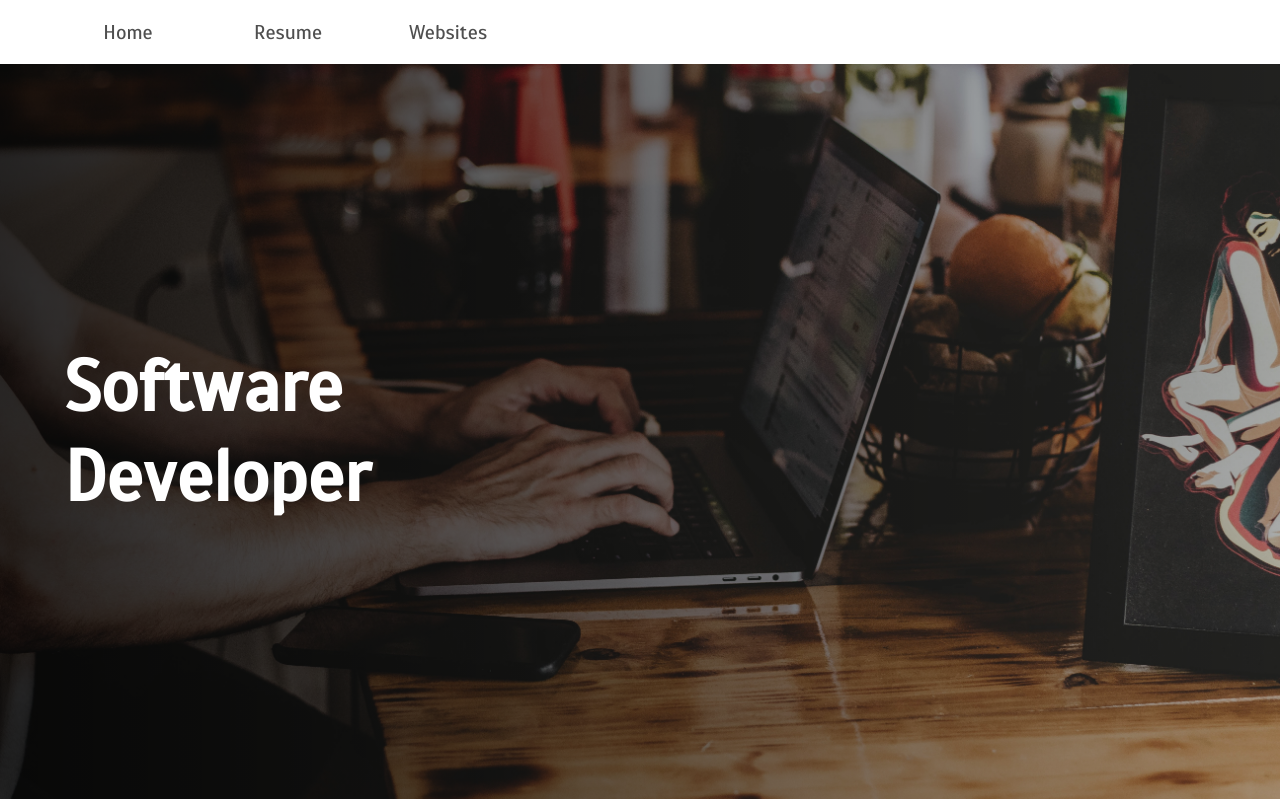
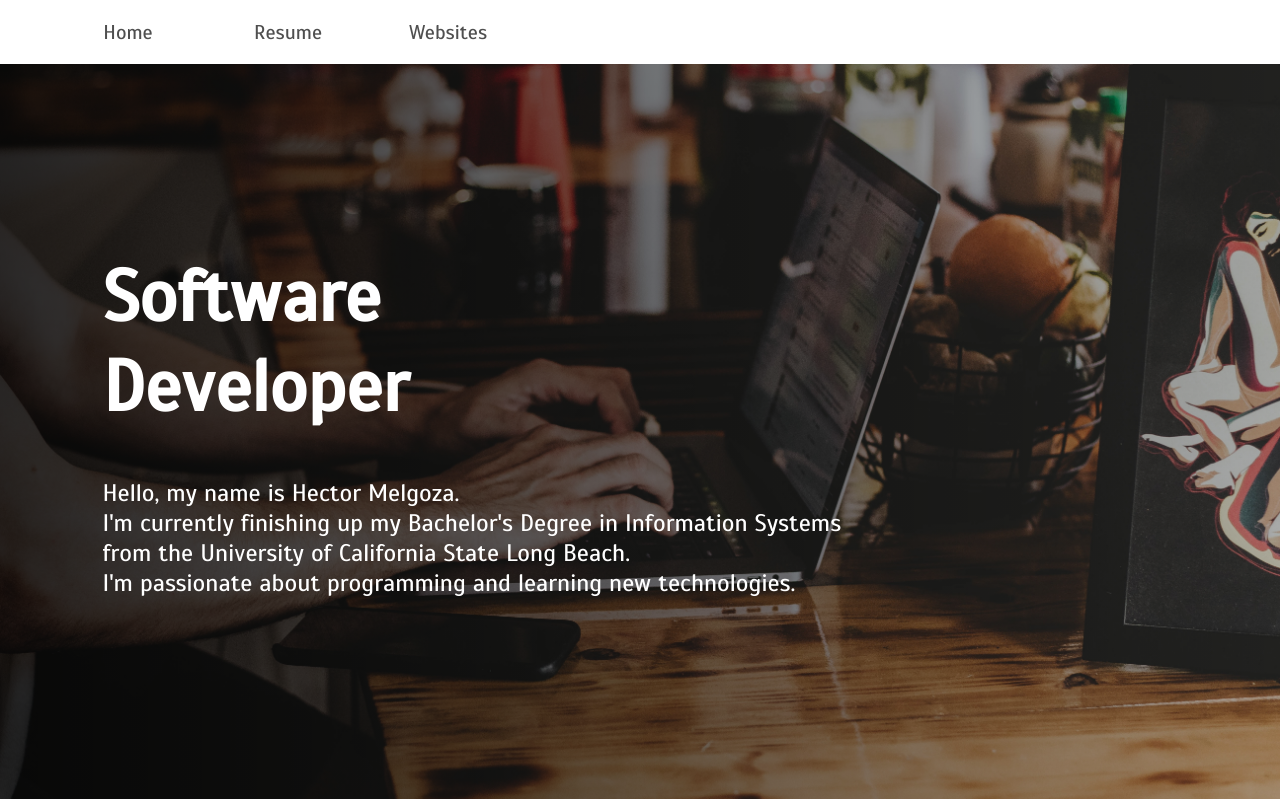
Before and after one commit to hectormelgoza/myportfolio, a PHP site: page / in a window 1280 px wide. Shown: the top 799 px of the page. Run offline with PHP 8.4, Linux system fonts and the light colour scheme; some web fonts are replaced.

Commit message:
added msg on index

```diff
--- a/index.html
+++ b/index.html
@@ -27,9 +27,15 @@
             </div>
 
             <div class="message-container">
+                <div class="message">
                 <div class="msg">
                 <h1>Software <br>
                 Developer</h1>
+                <div class="sub-msg">Hello, my name is Hector Melgoza. <br>
+                    I'm currently finishing up my Bachelor's Degree in Information Systems
+                    from the University of California State Long Beach. <br>
+                    I'm passionate about programming and learning new technologies.</div>
+                </div>
                 </div>
                 <div class="macy"></div>
             </div>
--- a/portfolio.css
+++ b/portfolio.css
@@ -41,16 +41,33 @@ a{
     background: linear-gradient(to left,rgba(0, 0, 0, 0.2), rgba(0, 0, 0, 0.8)), url(./images/person-in-front-of-laptop-on-brown-wooden-table-2115217.jpg);
     background-size: cover;
     background-repeat: no-repeat;
+    background-color: lawngreen;
 }
 .msg{
-    width: 90%;
+    width: 84%;
     margin: auto;
+}
+.sub-msg{
+    width: 70%;
+    color: white;
+    font-family: 'Scada', sans-serif;
+    font-size: 1.5rem;
+    letter-spacing: .0005rem;
+    margin-top: 1rem;
+    padding: .9rem 0rem;
+}
+.message{
+    display: flex;
+    justify-content: center;
+    align-items: center;
+    width: 100%;
 }
 .macy{
     background-image: url(./images/person-in-front-of-laptop-on-brown-wooden-table-2115217.jpg);
 }
 
 h1{
+    margin-bottom: 2rem;
     font-size: 4.5rem;
     color: white;
     font-family: 'Scada', sans-serif;
```
